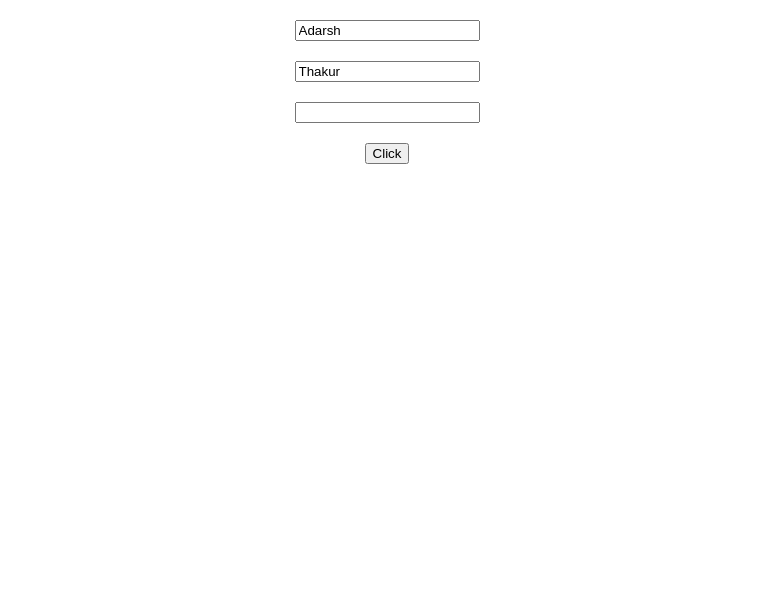
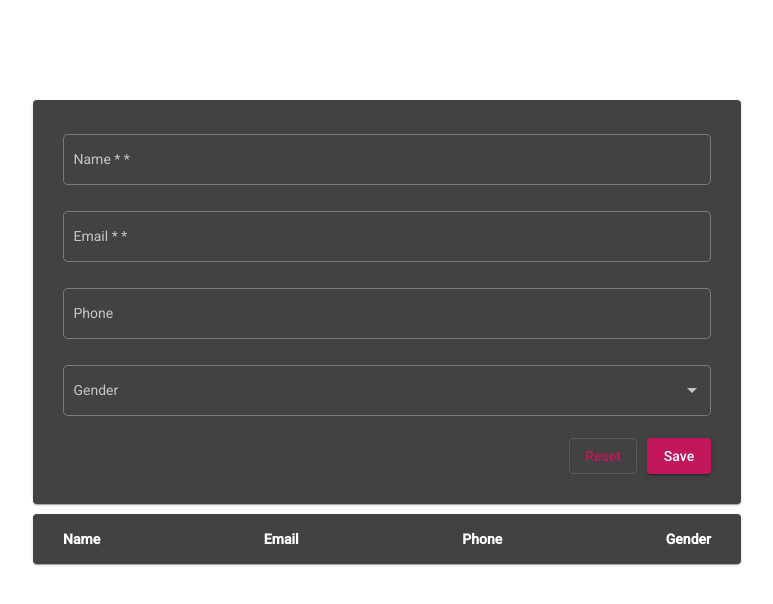
Before and after one commit to adarsh-thakur/angular-training-app, an Angular app: page /todo in a window 1280 px wide. Shown: the top 604 px of the page, without its empty margins (253-1026 px from the left). Built offline with nearby package versions, Linux system fonts and the light colour scheme.

Commit message:
Form Submission, Promises and Observables

```diff
--- a/src/app/app.component.html
+++ b/src/app/app.component.html
@@ -31,4 +31,8 @@
 <!-- ################## Basic of ANGULAR Material ######################################## -->
 <!-- <app-angular-material-demo></app-angular-material-demo> -->
 
+<!-- ################## Basic of ANGULAR Form Control ######################################## -->
 <app-form-example></app-form-example>
+
+<!-- ################## Basic of Promise and Observables ######################################## -->
+<!-- <app-rxjs-demo></app-rxjs-demo> -->
--- a/src/app/app.module.ts
+++ b/src/app/app.module.ts
@@ -17,12 +17,15 @@ import { HomeComponent } from './components/home/home.component';
 import { ParentComponent } from './components/parent/parent.component';
 import { ChildComponent } from './components/child/child.component';
 import { BrowserAnimationsModule } from '@angular/platform-browser/animations';
-import {MatCardModule} from '@angular/material/card';
+import { MatCardModule } from '@angular/material/card';
 import { AngularMaterialDemoComponent } from './angular-material-demo/angular-material-demo.component';
 import { MatExpansionModule } from '@angular/material/expansion';
-import {MatButtonModule} from '@angular/material/button';
-import {MatIconModule} from '@angular/material/icon';
+import { MatButtonModule } from '@angular/material/button';
+import { MatIconModule } from '@angular/material/icon';
 import { FormExampleComponent } from './form-example/form-example.component';
+import { MatInputModule } from '@angular/material/input';
+import { MatSelectModule } from '@angular/material/select';
+import { RxjsDemoComponent } from './components/rxjs-demo/rxjs-demo.component';
 @NgModule(
   { // this is a NgModule Decorator -> @decoratorName -> it is way of telling angular what type of data we are providing
     declarations: [
@@ -41,6 +44,7 @@ import { FormExampleComponent } from './form-example/form-example.component';
       AngularMaterialDemoComponent,
       ChildComponent,
       FormExampleComponent,
+      RxjsDemoComponent,
     ],
     imports: [
       BrowserModule,
@@ -48,6 +52,8 @@ import { FormExampleComponent } from './form-example/form-example.component';
       AppRoutingModule,
       ReactiveFormsModule,
       MatButtonModule,
+      MatInputModule, // input fields
+      MatSelectModule, //select box
       MatCardModule,
       MatIconModule,
       MatExpansionModule,
--- /dev/null
+++ b/src/app/components/rxjs-demo/rxjs-demo.component.html
@@ -0,0 +1,2 @@
+<p>rxjs-demo works!</p>
+<div id="wrapper"></div>
--- /dev/null
+++ b/src/app/components/rxjs-demo/rxjs-demo.component.ts
@@ -0,0 +1,69 @@
+import { Component, OnInit } from '@angular/core';
+import { Observable } from 'rxjs';
+
+@Component({
+  selector: 'app-rxjs-demo',
+  templateUrl: './rxjs-demo.component.html',
+  styleUrls: ['./rxjs-demo.component.css']
+})
+export class RxjsDemoComponent implements OnInit {
+  counter = 1;
+  constructor() { }
+
+  ngOnInit(): void {
+    this.counter = 2;
+
+    // ############################################################################
+    // Native Way
+    this.funThatTakesTime();
+    this.printCounter();
+
+    // ############################################################################
+    // Promise Way
+    // this.funThatTakesTime().then(data => {
+    //   this.printCounter();
+    // })
+
+    // ############################################################################
+    // Rxjs Way
+    // this.funThatTakesTime().subscribe(data => {
+    //   this.printCounter();
+    // })
+  }
+  funThatTakesTime() {
+    // ############################################################################
+    // Native Way
+    setTimeout(() => {
+      this.counter++;
+    }, 5000);
+
+    // ############################################################################
+    // Promise Way
+    // return new Promise((resolve, reject) => {
+    //   setTimeout(() => {
+    //     this.counter++;
+    //     resolve(this.counter);
+    //   }, 5000);
+    // })
+
+    // ############################################################################
+    // Rxjs Way
+
+    // return new Observable(observer => {
+    //   // setTimeout(() => {
+    //   //   this.counter++;
+    //   //   observer.next(this.counter);
+    //   // }, 5000);
+
+    //   setInterval(() => {
+    //     this.counter++;
+    //     observer.next(this.counter);
+    //   }, 5000);
+    // })
+  }
+  printCounter() {
+    let div = document.createElement('DIV')
+    div.innerHTML = `Value of Counter ${this.counter}`;
+    document.getElementById('wrapper')?.append(div);
+  }
+}
--- a/src/app/form-example/form-example.component.css
+++ b/src/app/form-example/form-example.component.css
@@ -2,3 +2,32 @@
     padding: 20px;
     text-align: center;
 }
+.card-wrapper{
+    height: 90vh;
+    padding: 100px;
+}
+mat-form-field{
+    width: 100%;
+}
+mat-card{
+    width: 60%;
+    margin: auto;
+    padding: 30px;
+}
+.button-wrapper{
+    display: flex;
+    flex-direction: row;
+    justify-content: flex-end;
+}
+.button-wrapper > button{
+    margin-left: 10px;
+}
+.user-card-head{
+    font-weight: bold;
+}
+.user-card{
+    display: flex;
+    padding: 15px 30px;
+    flex-direction: row;
+    justify-content: space-between;
+}
--- a/src/app/form-example/form-example.component.html
+++ b/src/app/form-example/form-example.component.html
@@ -1,17 +1,81 @@
-<div class="form-wrapper">
-    <!-- <form></form> -->
-    <!-- TEMPLATE DRIVEN FORM -->
-    <div>
-        <input type="text" name="name" id="name" [(ngModel)]="name" required (keypress)="print()">
-    </div>
+<!-- <div class="form-wrapper"> -->
+<!-- <form></form> -->
+<!-- TEMPLATE DRIVEN FORM -->
+<!-- <div>
+        <input type="text" name="name" id="name" [(ngModel)]="name" required (keypress)="print()" autocomplete="false">
+    </div> -->
 
-    <!-- REACTIVE FORM -->
-    <div style="margin-top: 20px;">
+<!-- REACTIVE FORM -->
+<!-- <div style="margin-top: 20px;">
         <input type="text" name="name" id="name" [formControl]="nameFormControl">
     </div>
     <div style="margin-top: 20px;">
         <input type="text" name="phone" id="phone" [formControl]="phoneFormControl">
     </div>
     <div style="margin-top: 20px;">
-    <button (click)="buttonClick()">Click</button></div>
+    <button (click)="buttonClick()">Click</button></div> -->
+<!-- </div> -->
+
+<div class="card-wrapper">
+    <mat-card>
+        <form class="example-form">
+            <mat-form-field class="example-full-width" appearance="outline">
+                <mat-label>Name *</mat-label>
+                <input type="text" matInput [formControl]="nameFormControl" placeholder="Ex. john doe"
+                    autocomplete="false">
+                <mat-error *ngIf="nameFormControl.hasError('required')">
+                    <!-- hasError returns boolean value based on the errors -->
+                    Name is <strong>required</strong>
+                </mat-error>
+            </mat-form-field>
+
+            <mat-form-field class="example-full-width" appearance="outline">
+                <mat-label>Email *</mat-label>
+                <input type="email" matInput [formControl]="emailFormControl" placeholder="Ex. pat@example.com"
+                    autocomplete="false">
+                <mat-error *ngIf="emailFormControl.hasError('email')">
+                    Please enter a valid email address
+                </mat-error>
+                <mat-error *ngIf="emailFormControl.hasError('required')">
+                    Email is <strong>required</strong>
+                </mat-error>
+            </mat-form-field>
+
+            <mat-form-field class="example-full-width" appearance="outline">
+                <mat-label>Phone</mat-label>
+                <input type="email" matInput [formControl]="phoneFormControl" placeholder="002144574"
+                    autocomplete="false">
+                <mat-error *ngIf="phoneFormControl.hasError('pattern')">
+                    Phone is <strong>not valid</strong>
+                </mat-error>
+            </mat-form-field>
+
+            <mat-form-field appearance="outline">
+                <mat-label>Gender</mat-label>
+                <mat-select [formControl]="genderFormControl">
+                    <mat-option value="Male">Male</mat-option>
+                    <mat-option value="Female">Female</mat-option>
+                </mat-select>
+            </mat-form-field>
+            <div class="button-wrapper">
+                <button type="button" mat-stroked-button color="primary" (click)="reset()">Reset</button>
+                <button type="button" mat-raised-button color="primary" (click)="save()">Save</button>
+            </div>
+        </form>
+    </mat-card>
+
+    <mat-card class="user-card user-card-head" style="margin-top: 10px;">
+        <div>Name</div>
+        <div>Email</div>
+        <div>Phone</div>
+        <div>Gender</div>
+    </mat-card>
+
+        <mat-card class="user-card" style="margin-top: 2px;" *ngFor="let user of userList">
+            <div>{{user.name}}</div>
+            <div>{{user.email}}</div>
+            <div>{{user.phone}}</div>
+            <div>{{user.gender}}</div>
+        </mat-card>
+
 </div>
--- a/src/app/form-example/form-example.component.ts
+++ b/src/app/form-example/form-example.component.ts
@@ -1,36 +1,53 @@
 import { Component, OnInit } from '@angular/core';
-import { FormControl, Validators } from '@angular/forms';
-
+import { FormControl, FormGroupDirective, NgForm, Validators } from '@angular/forms';
+import { ErrorStateMatcher } from '@angular/material/core';
+import { Observable } from 'rxjs';
 @Component({
   selector: 'app-form-example',
   templateUrl: './form-example.component.html',
   styleUrls: ['./form-example.component.css']
 })
 export class FormExampleComponent implements OnInit {
-  name = "Adarsh";
-  nameFormControl = new FormControl('Thakur', [Validators.required]);
-  phoneFormControl = new FormControl('', [Validators.maxLength(5)]);
-  constructor() { }
+  nameFormControl = new FormControl('', [
+    Validators.required
+  ]);
+  phoneFormControl = new FormControl('', [
+    Validators.pattern(/^(\+\d{1,3}[- ]?)?\d{10}$/)
+  ]);
+  emailFormControl = new FormControl('', [
+    Validators.required,
+    Validators.email, //abc@domai.com
+  ]);
+  genderFormControl = new FormControl('', []);
+
+  userList: any[] = [];
+
+  constructor() {
+  }
 
   ngOnInit(): void {
-    this.nameFormControl.valueChanges.subscribe((data) => {
-      console.log(data)
-    })
-    this.phoneFormControl.valueChanges.subscribe((data) => {
-      console.log(data.toString().length)
-      if (data.length > 5) {
-        alert('Hey Only 5 character allowed')
+  }
+  save() {
+    if (this.nameFormControl.valid && this.emailFormControl.valid && this.phoneFormControl.valid) {
+      let user = {
+        name: this.nameFormControl.value,
+        phone: this.phoneFormControl.value,
+        gender: this.genderFormControl.value,
+        email: this.emailFormControl.value,
       }
-    })
+
+      this.userList.push(user);
+      this.reset();
+    } else {
+      this.nameFormControl.markAsTouched();
+      this.emailFormControl.markAsTouched();
+      this.phoneFormControl.markAsTouched();
+    }
   }
-  buttonClick() {
-    console.log(this.name)
-    console.log(this.phoneFormControl)
-    console.log(this.nameFormControl);
+  reset() {
+    this.nameFormControl.reset();
+    this.phoneFormControl.reset();
+    this.genderFormControl.reset();
+    this.emailFormControl.reset();
   }
-  print() {
-  console.log(this.name)
 }
-}
-
-// formControl
```
Also changed, not shown: src/app/components/rxjs-demo/rxjs-demo.component.css (added), 1 other file (tests, documents, lock files or other folders).
